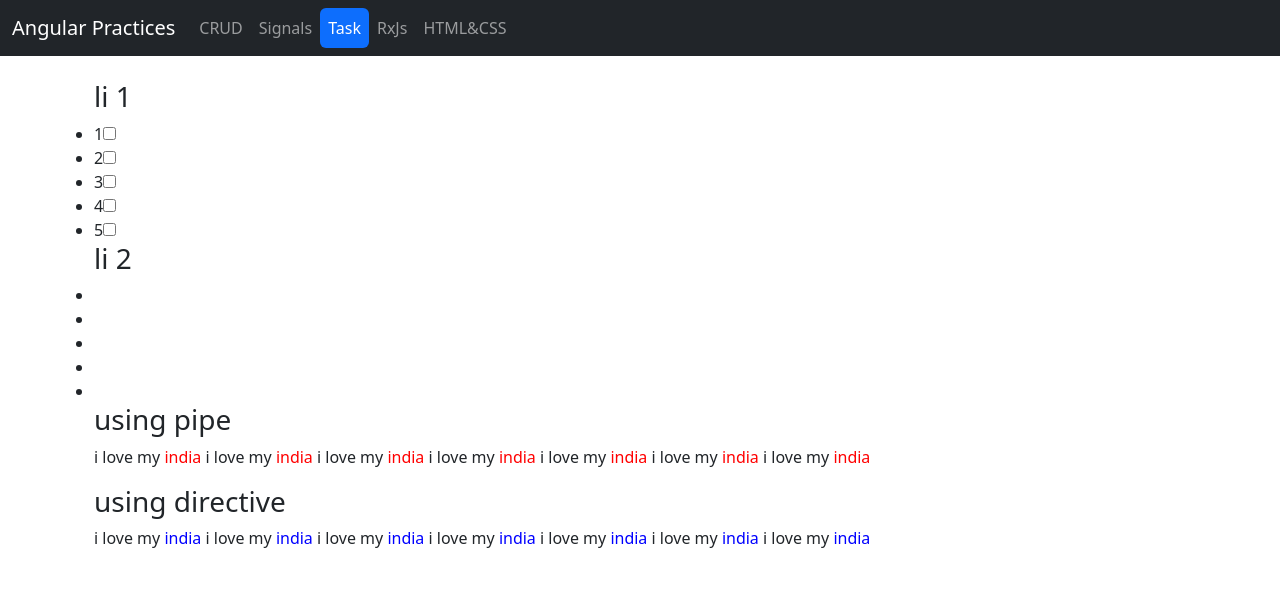
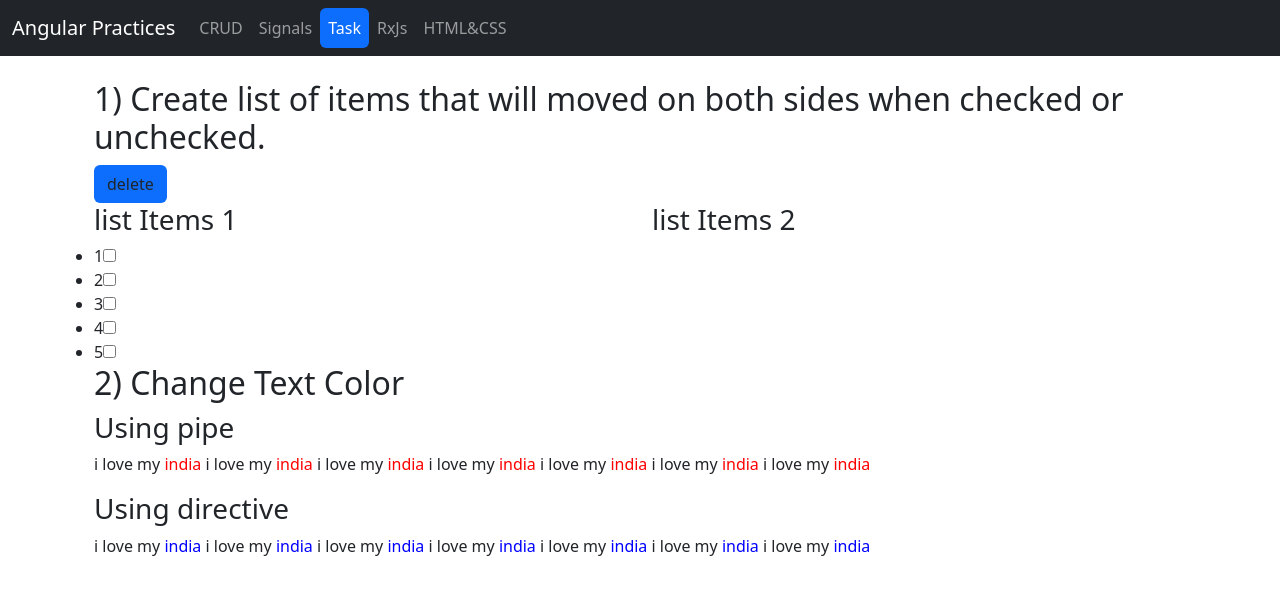
Before and after one commit to sandeepsaini309/angular-practices, an Angular app: page /task in a window 1280 px wide. Shown: the top 594 px of the page. Built offline with nearby package versions, Linux system fonts and the light colour scheme.

Commit message:
checkbox item poc

```diff
--- a/src/app/components/task/task.component.html
+++ b/src/app/components/task/task.component.html
@@ -1,29 +1,51 @@
-<h3>li 1</h3>
-<ul class="list-group">
-    <li class="list-item" *ngFor="let item of list1; index as i">
-        <ng-container *ngIf="!item.value">
-            <label for="">{{item.name}}</label>
-            <input type="checkbox" name="" [value]="item.value" id="" (click)="changeStatus(i, 'toRight')">
-        </ng-container>
-    </li>
-</ul>
+<h2>1) Create list of items that will moved on both sides when checked or unchecked.</h2>
+<button class="btn btn bg-primary" (click)="popItem()">delete</button>
+<div class="row">
+    <div class="col-6">
+        <h3>list Items 1</h3>
+        <ul class="list-group">
+            <ng-container *ngFor="let item of list1; index as i">
+                <li class="list-item" *ngIf="!item.value">
+                    <label for="">{{item.name}}</label>
+                    <input type="checkbox" name="" [value]="item.value" id="" (click)="changeStatus(i, 'checked')">
+                </li>
+            </ng-container>
+        </ul>
+    </div>
 
-<h3>li 2</h3>
-<ul class="list-group">
-    <li class="list-item" *ngFor="let item of list1; index as i">
-        <ng-container *ngIf="item.value">
-            <label for="">{{item?.name}}</label>
-            <input type="checkbox" name="" [value]="item.value" id="" (click)="changeStatus(i, 'toLeft')">
-        </ng-container>
-    </li>
-</ul>
+    <!-- <div class="col-6">
+        <h3>list 2</h3>
+        <ul class="list-group">
+            <ng-container *ngFor="let item of list1; index as i">
+                <li class="list-item" *ngIf="item.value">
+                    <label for="">{{item?.name}}</label>
+                    <input type="checkbox" name="" [value]="item.value" id="" (click)="changeStatus(i, 'unChecked')">
+                </li>
+            </ng-container>
+        </ul>
+    </div> -->
+    <div class="col-6">
+        <h3>list Items 2</h3>
+        <ul class="list-group">
+            <ng-container *ngFor="let item of list1; index as i">
+                <li class="list-item" *ngIf="item.value">
+                    <label for="{{item}}{{i}}">{{item?.name}}</label>
+                    <input type="checkbox" name="" [value]="item.value" id="{{item}}{{i}}"
+                        (click)="changeStatus(i, 'unChecked')" [checked]="item.value">
+                </li>
+            </ng-container>
+        </ul>
+    </div>
+</div>
+
 
 <!-- ? using pipe -->
-<h3>using pipe</h3>
+<h2>2) Change Text Color</h2>
+<h3>Using pipe</h3>
 <p [innerHTML]="data | colorChange:'india'">
 </p>
 
-<h3>using directive</h3>
+<h3>Using directive</h3>
 <!-- ? using directive -->
 <p appColorChange="india">
     {{data}}
--- a/src/app/components/task/task.component.ts
+++ b/src/app/components/task/task.component.ts
@@ -1,8 +1,8 @@
 import { Component } from '@angular/core';
-// interface optional {
-//   name: string;
-//   value: boolean;
-// }
+interface optional {
+  name: string;
+  value: boolean;
+}
 @Component({
   selector: 'app-task',
   templateUrl: './task.component.html',
@@ -34,14 +34,26 @@ export class TaskComponent {
     },
   ];
 
-  // list2: optional[] = [];
+  list2: optional[] = [];
 
   changeStatus(index: number, direction: string) {
-    console.log('1', index);
-    if (direction === 'toRight') {
+    console.log('index', index);
+    console.log('list1', this.list1);
+    if (direction === 'checked') {
       this.list1[index].value = true;
     } else {
       this.list1[index].value = false;
     }
+
+    // if (direction === 'checked') {
+    //   const matchedItem = this.list1.findIndex(
+    //     (el) => (el.name = this.list1[index].name)
+    //   );
+    //   console.log('matchedItem', matchedItem);
+    // }
+  }
+
+  popItem() {
+    this.list1.pop();
   }
 }
```
